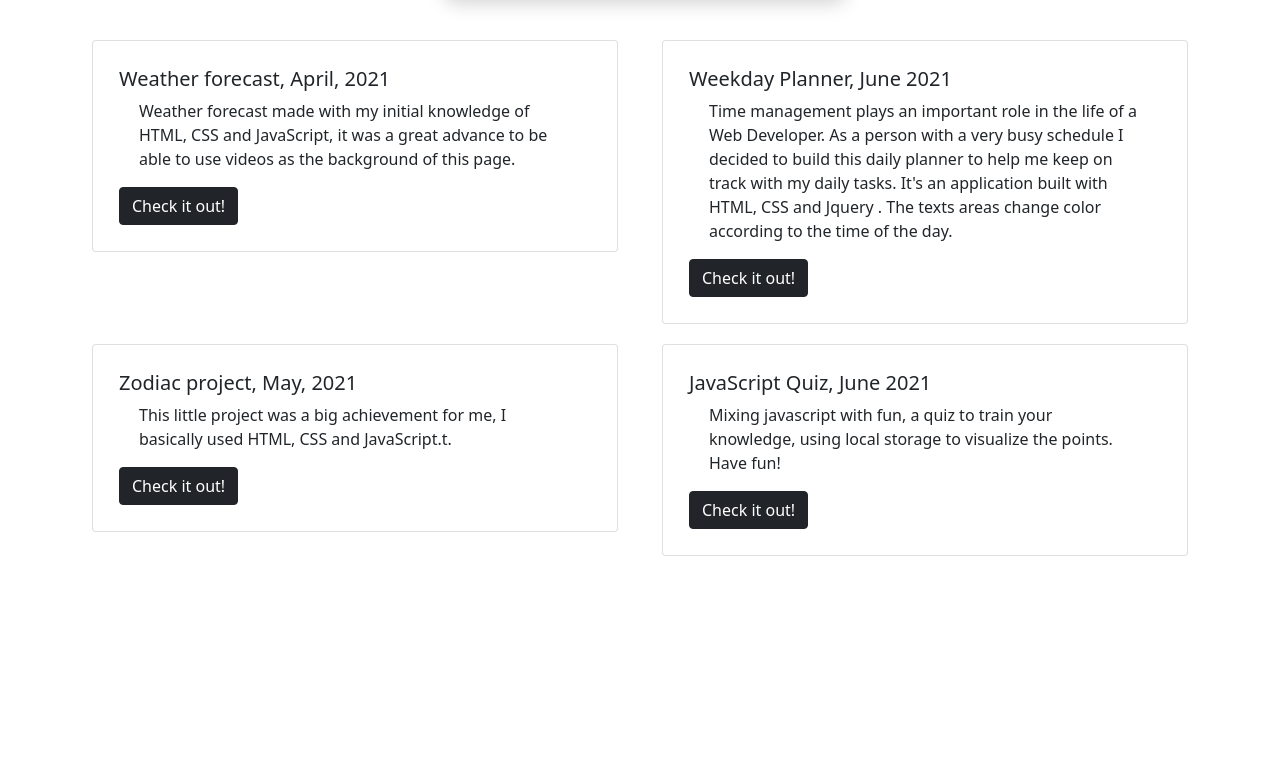
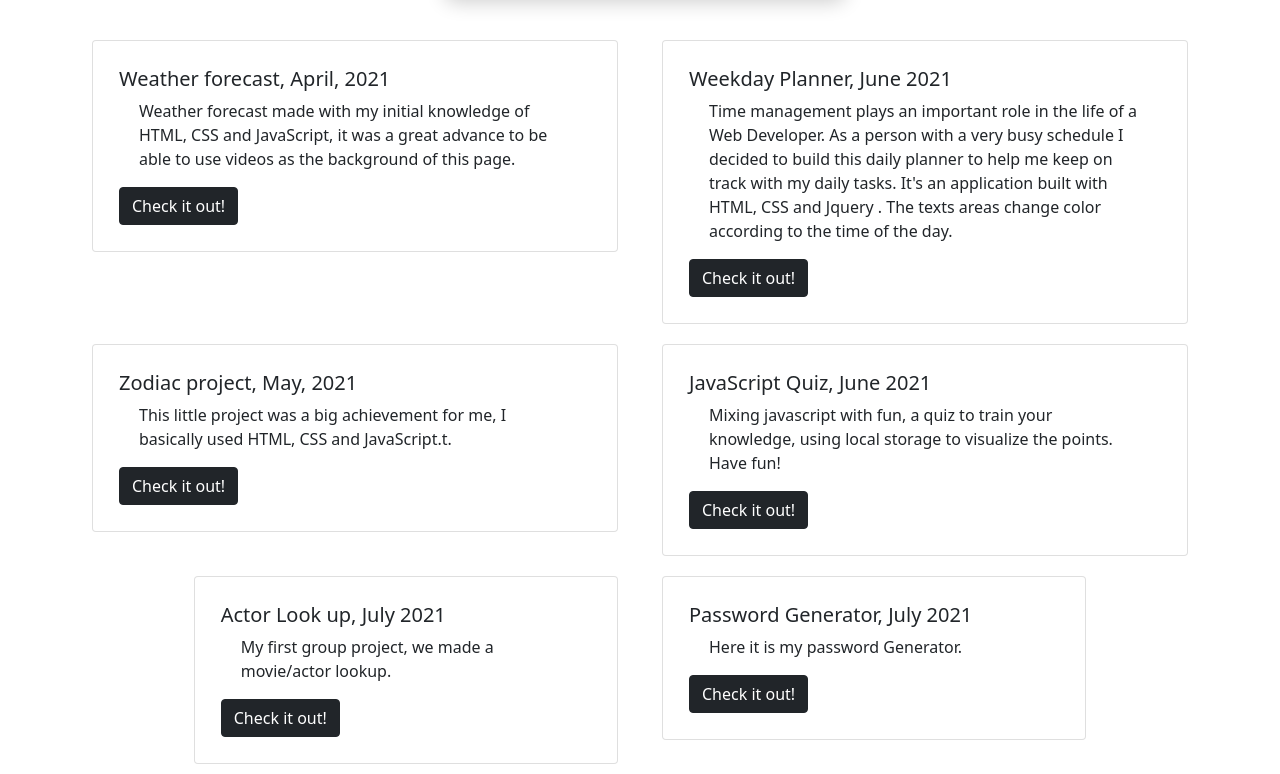
Before and after one commit to EllaFerreira/Ella-Portfolio, a plain HTML site: page about.html in a window 1280 px wide. Shown: the part 588-1362 px from the top of the page. Before the commit the page ends 1154 px from the top, so only its background shows below. Drawn offline with nearby package versions, Linux system fonts and the light colour scheme.

Commit message:
'add projects'

```diff
--- a/about.html
+++ b/about.html
@@ -162,6 +162,40 @@
         </div>
       </div>
       </div>
+<div class="row">
+          <div class="col-sm-6">
+            <div class="card">
+              <div class="card-body">
+                <h5 class="card-title">Actor Look up, July 2021</h5>
+                <p class="card-text">
+                  My first group project, we made a movie/actor lookup.
+                </p>
+                <a href="https://fonyx.github.io/actorLookup/" class="btn btn-dark" target="_blank"
+                  >Check it out!</a
+                >
+              </div>
+            </div>
+          </div>
+
+
+        <div class="col-sm-6">
+          <div class="card">
+            <div class="card-body">
+              <h5 class="card-title">Password Generator, July 2021</h5>
+              <p class="card-text">
+                Here it is my password Generator.
+              </p>
+              <a
+                href="https://ellaferreira.github.io/My-Password-Generator/"
+                class="btn btn-dark"
+                target="_blank"
+                >Check it out!</a
+              >
+            </div>
+          </div>
+        </div>
+      </div>
+      </div>
 
 
 
```
